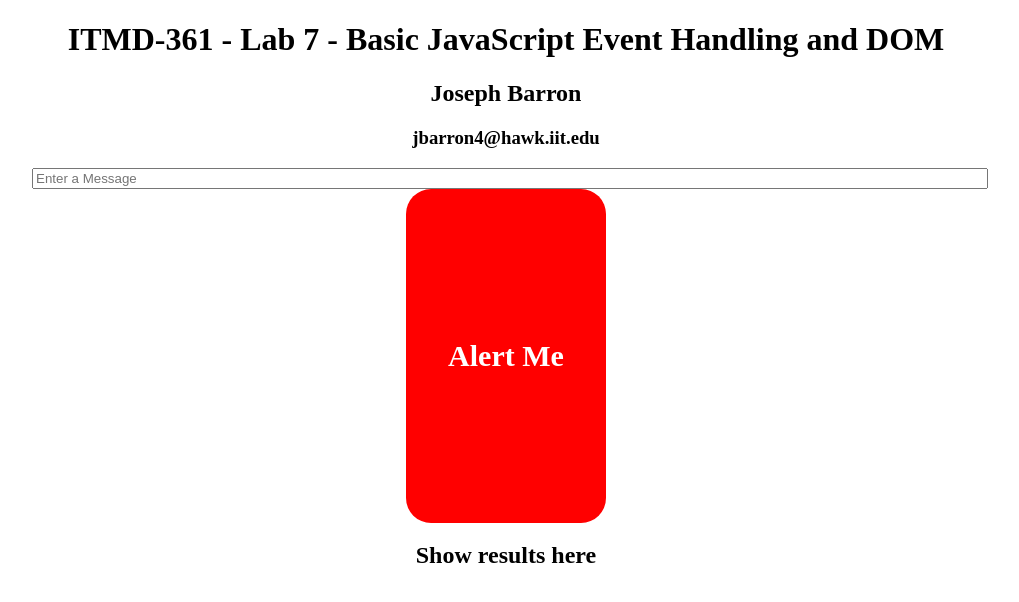
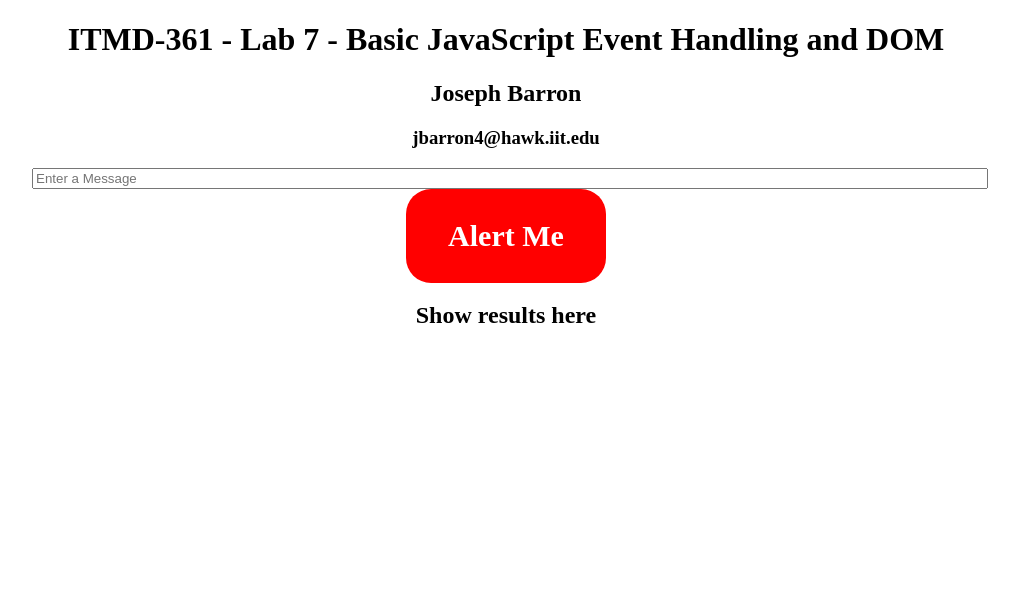
Before and after one commit to jbarron4/lab7, a plain HTML site: page index.html in a window 1280 px wide. Shown: the whole page, without its empty margins (134-1153 px from the left). Drawn offline with Linux system fonts and the light colour scheme.

Commit message:
Button Look 2
Made the button look better by removing the huge margin and making it smaller

```diff
--- a/style/style.css
+++ b/style/style.css
@@ -14,9 +14,8 @@
 #entrybutton {
   text-align: center;
   width: 200px;
-  max-height: 50px;
   margin: auto;
-  padding: 5em 0;
+  padding: 1em 0;
   font-size: 30px;
   font-weight: bold;
   border-width: 5px;
```
